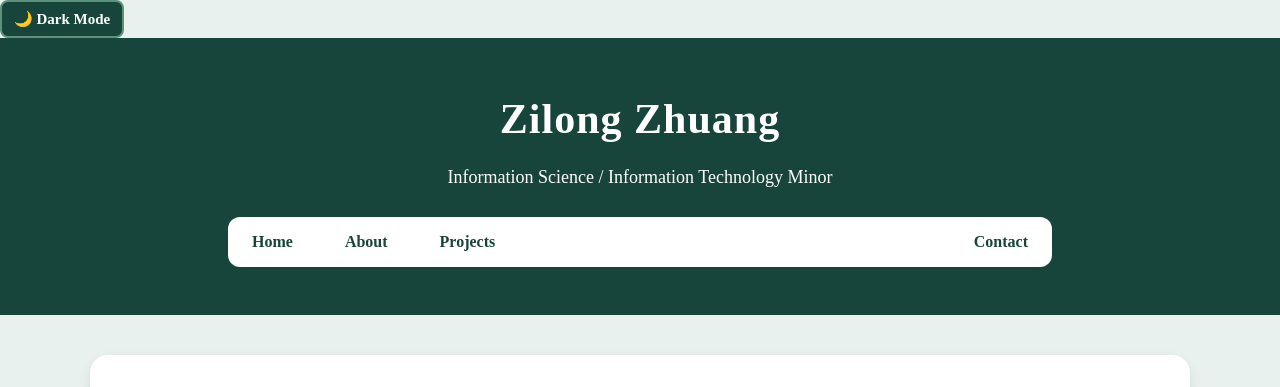
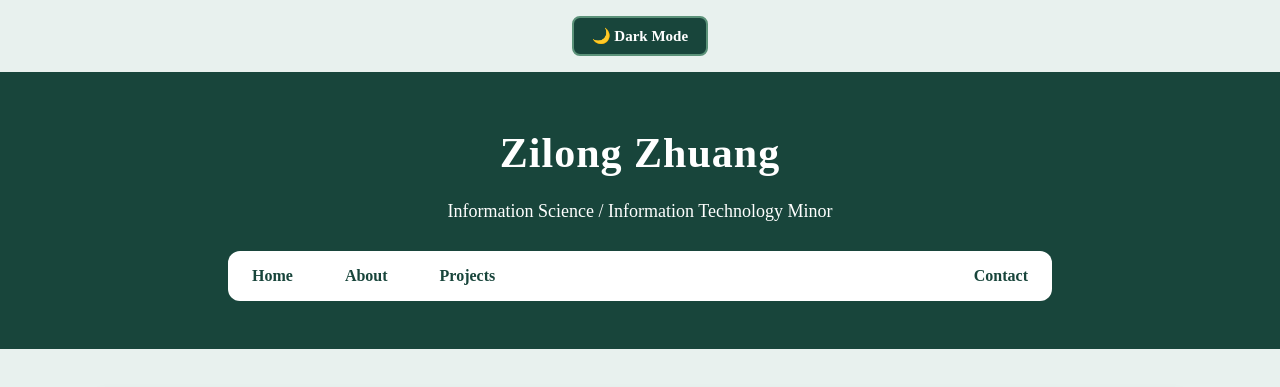
Before and after one commit to ZilongZ1/Lab-Responsive-Portfolio-Layout, a plain HTML site: page index.html in a window 1280 px wide. Shown: the top 387 px of the page. Drawn offline with nearby package versions, Linux system fonts and the light colour scheme.

Commit message:
Enhance theme toggle button styles
Added theme control styles and adjusted padding for the theme toggle button.

```diff
--- a/style.css
+++ b/style.css
@@ -105,23 +105,30 @@ body.dark-mode nav a:hover {
 
 /* ---------- Dark / Light Mode Button ---------- */
 
+/* Theme Button Area */
+
+.theme-control {
+    text-align: center;
+    margin: 16px auto;
+}
+
+/* Dark / Light Mode Button */
+
 #theme-toggle {
     background-color: var(--main-green);
     color: #FFFFFF;
     border: 2px solid var(--accent-green);
     border-radius: 8px;
-    padding: 8px 12px;
+    padding: 9px 18px;
     font-family: inherit;
     font-size: 15px;
     font-weight: bold;
     cursor: pointer;
-    transition: background-color 0.3s ease, color 0.3s ease;
+    transition: background-color 0.3s ease;
 }
 
 #theme-toggle:hover {
-    background-color: var(--accent-green);
-    color: #FFFFFF;
-}
+    background-color: var(--accent-green);}
 
 #theme-toggle:focus-visible {
     outline: 3px solid var(--accent-green);
```
